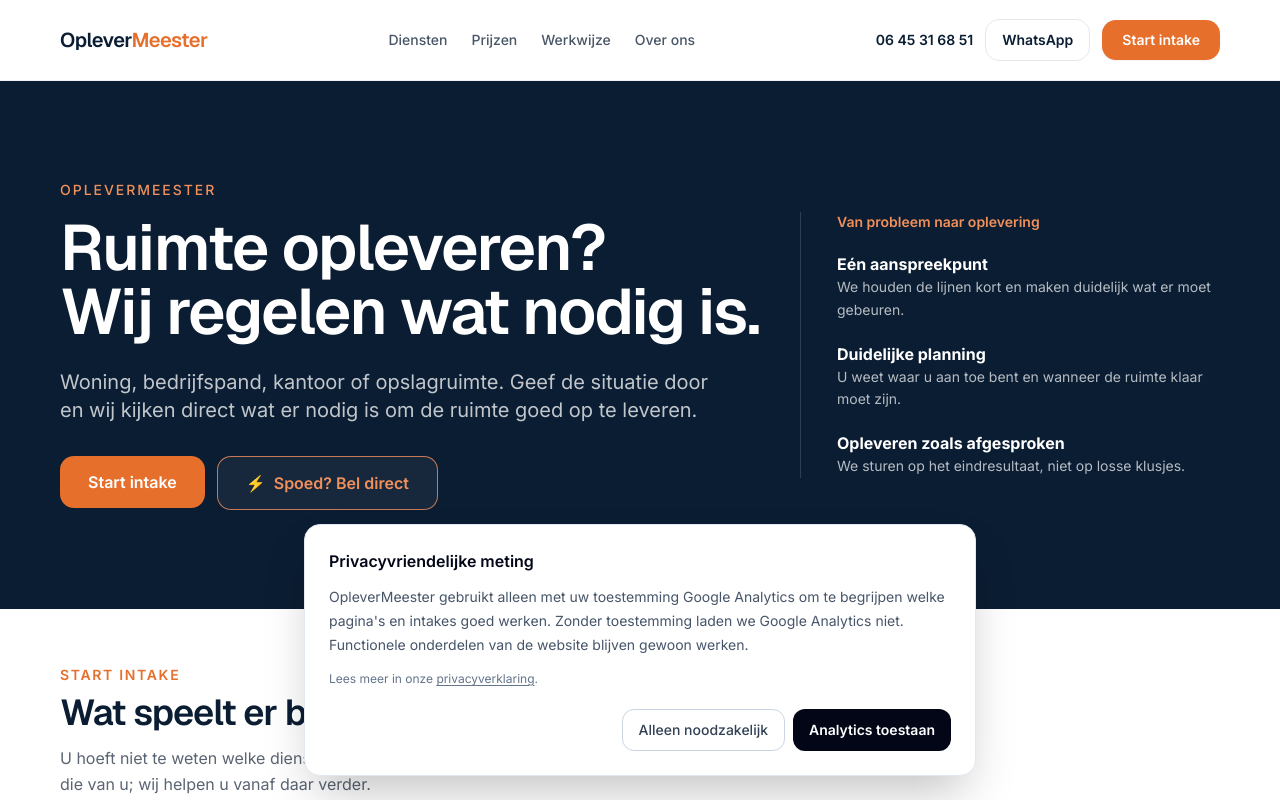
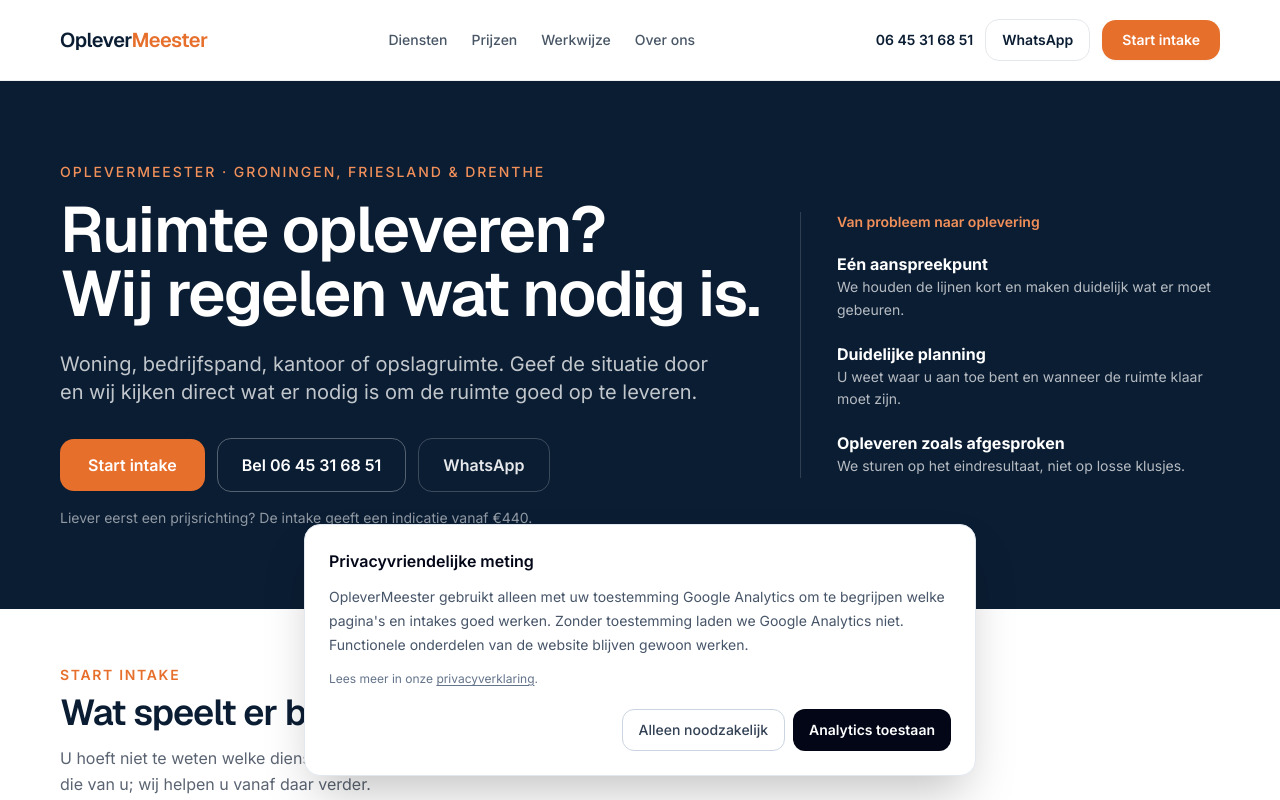
Before and after one commit to sandvlietbv/OpleverMeester, a Next.js app: page / in a window 1280 px wide. Shown: the top 800 px of the page. Built offline with nearby package versions, Linux system fonts and the light colour scheme.

Commit message:
Make hero contact paths immediate and render-safe

```diff
--- a/components/Hero.tsx
+++ b/components/Hero.tsx
@@ -1,27 +1,30 @@
-"use client";
-
-import { motion } from "framer-motion";
-import UrgentCallButton from "@/components/UrgentCallButton";
-
-const fadeUp = { hidden: { opacity: 0, y: 14 }, show: (delay = 0) => ({ opacity: 1, y: 0, transition: { duration: 0.45, delay, ease: [0.22, 1, 0.36, 1] } }) };
+const PHONE_DISPLAY = "06 45 31 68 51";
+const PHONE_HREF = "tel:+31645316851";
+const WHATSAPP_HREF = "https://wa.me/31645316851?text=Hallo%20OpleverMeester%2C%20ik%20wil%20graag%20mijn%20situatie%20bespreken.";
 
 export default function Hero() {
   return (
     <section className="bg-navy text-white">
       <div className="container-om grid min-h-[66vh] items-center gap-10 py-16 md:py-20 lg:grid-cols-[1.25fr_.75fr]">
         <div>
-          <motion.p initial="hidden" animate="show" custom={0} variants={fadeUp} className="mb-4 text-sm font-medium uppercase tracking-[0.14em] text-orange-light">OpleverMeester</motion.p>
-          <motion.h1 initial="hidden" animate="show" custom={0.06} variants={fadeUp} className="max-w-4xl font-display text-4xl font-semibold leading-[1.05] tracking-tight md:text-6xl lg:text-[4rem]">Ruimte opleveren?<br />Wij regelen wat nodig is.</motion.h1>
-          <motion.p initial="hidden" animate="show" custom={0.12} variants={fadeUp} className="mt-6 max-w-2xl text-lg leading-relaxed text-white/75 md:text-xl">Woning, bedrijfspand, kantoor of opslagruimte. Geef de situatie door en wij kijken direct wat er nodig is om de ruimte goed op te leveren.</motion.p>
-          <motion.div initial="hidden" animate="show" custom={0.18} variants={fadeUp} className="mt-8 flex flex-wrap items-start gap-3">
+          <p className="mb-4 text-sm font-medium uppercase tracking-[0.14em] text-orange-light">OpleverMeester · Groningen, Friesland & Drenthe</p>
+          <h1 className="max-w-4xl font-display text-4xl font-semibold leading-[1.05] tracking-tight md:text-6xl lg:text-[4rem]">Ruimte opleveren?<br />Wij regelen wat nodig is.</h1>
+          <p className="mt-6 max-w-2xl text-lg leading-relaxed text-white/75 md:text-xl">Woning, bedrijfspand, kantoor of opslagruimte. Geef de situatie door en wij kijken direct wat er nodig is om de ruimte goed op te leveren.</p>
+          <div className="mt-8 flex flex-wrap items-center gap-3">
             <a href="#intake" className="inline-flex rounded-om bg-orange px-7 py-3.5 text-center font-semibold text-white hover:bg-orange-light">Start intake</a>
-            <div className="hidden lg:block"><UrgentCallButton variant="hero" source="hero" /></div>
-          </motion.div>
+            <a href={PHONE_HREF} className="inline-flex rounded-om border border-white/30 px-6 py-3.5 font-semibold text-white hover:border-orange-light hover:text-orange-light">Bel {PHONE_DISPLAY}</a>
+            <a href={WHATSAPP_HREF} target="_blank" rel="noreferrer" className="inline-flex rounded-om border border-white/20 px-6 py-3.5 font-semibold text-white/90 hover:border-orange-light hover:text-orange-light">WhatsApp</a>
+          </div>
+          <p className="mt-4 text-sm text-white/55">Liever eerst een prijsrichting? De intake geeft een indicatie vanaf €440.</p>
         </div>
-        <motion.aside initial="hidden" animate="show" custom={0.22} variants={fadeUp} className="border-l border-white/15 pl-7 lg:pl-9">
+        <aside className="border-l border-white/15 pl-7 lg:pl-9">
           <p className="text-sm font-semibold text-orange-light">Van probleem naar oplevering</p>
-          <div className="mt-5 space-y-5 text-sm leading-relaxed text-white/70"><p><strong className="block text-base text-white">Eén aanspreekpunt</strong>We houden de lijnen kort en maken duidelijk wat er moet gebeuren.</p><p><strong className="block text-base text-white">Duidelijke planning</strong>U weet waar u aan toe bent en wanneer de ruimte klaar moet zijn.</p><p><strong className="block text-base text-white">Opleveren zoals afgesproken</strong>We sturen op het eindresultaat, niet op losse klusjes.</p></div>
-        </motion.aside>
+          <div className="mt-5 space-y-5 text-sm leading-relaxed text-white/70">
+            <p><strong className="block text-base text-white">Eén aanspreekpunt</strong>We houden de lijnen kort en maken duidelijk wat er moet gebeuren.</p>
+            <p><strong className="block text-base text-white">Duidelijke planning</strong>U weet waar u aan toe bent en wanneer de ruimte klaar moet zijn.</p>
+            <p><strong className="block text-base text-white">Opleveren zoals afgesproken</strong>We sturen op het eindresultaat, niet op losse klusjes.</p>
+          </div>
+        </aside>
       </div>
     </section>
   );
```
